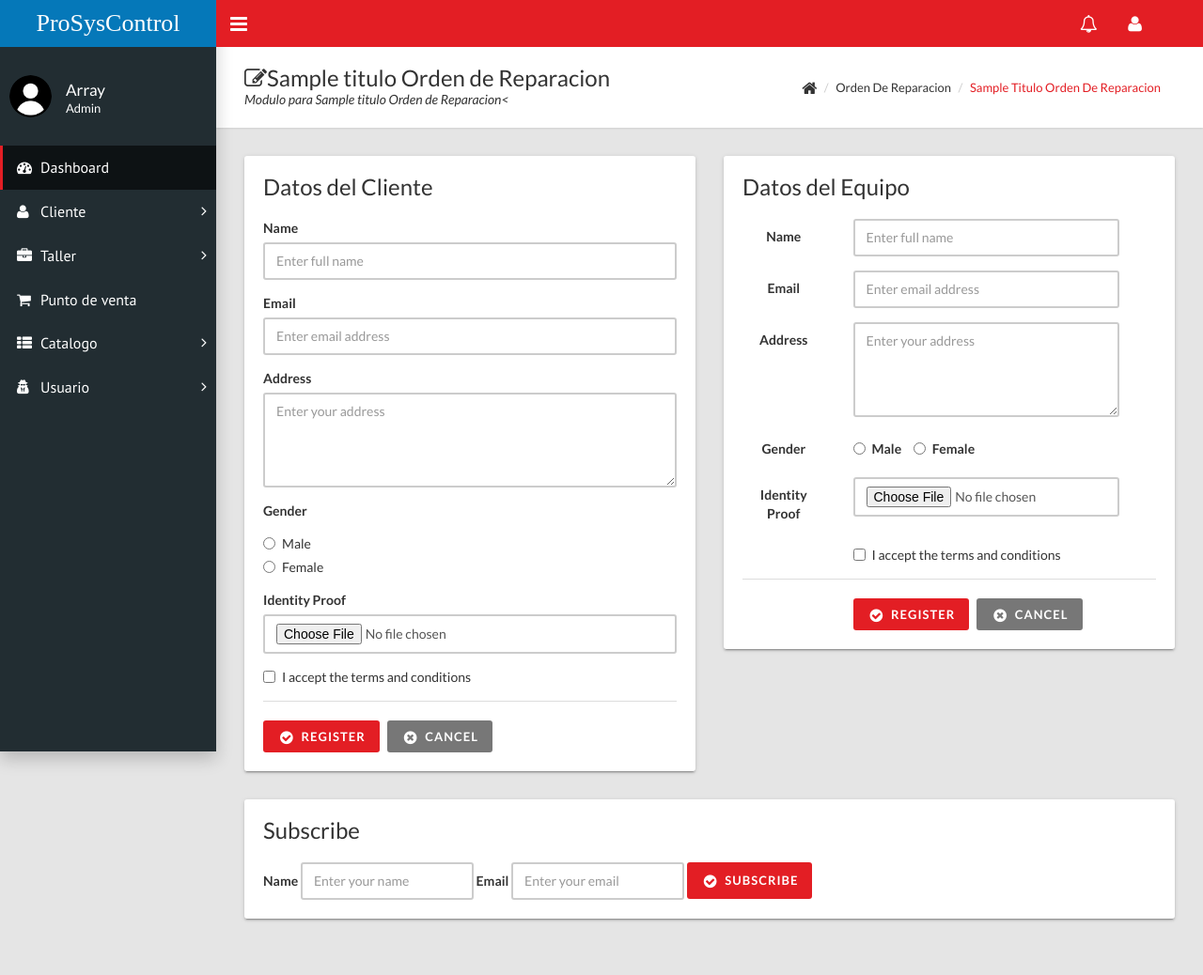
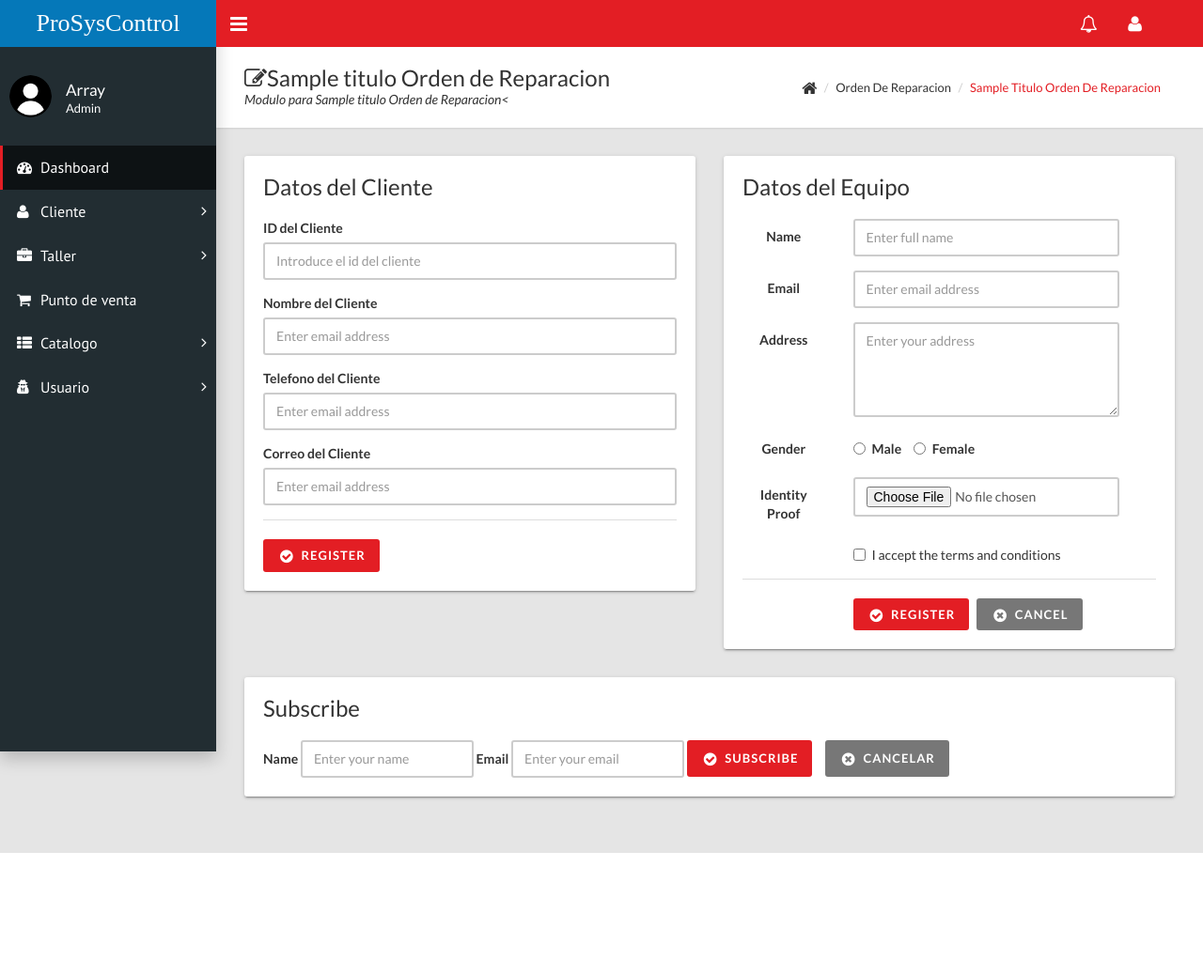
Before and after one commit to Byorsh/ProSysControlv2-2, a PHP site: template vistas/taller/acciones_Taller.php in a window 1280 px wide. Shown: the whole page at 94% size. After the commit the page ends 908 px from the top, so only its background shows below. Run offline with PHP 8.4, Linux system fonts and the light colour scheme; a user stored in the database is signed in; tables that the repository leaves empty hold one stand-in row (values such as "Sample post"); the template is opened without the code that fills it: most values are stand-ins (such as "Sample title", 1, 10 or a date in 2020).

Commit message:
Sigue en progreso taller, trabajando en acciones_taller

```diff
--- a/vistas/encabezado.php
+++ b/vistas/encabezado.php
@@ -80,7 +80,7 @@
               <ul class="treeview-menu">
                 <li><a href="?c=taller&a=FormCrear"><i class="fa fa-plus-square"></i> Agregar equipo al taller</a></li>
                 <li><a href="#"><i class="fa fa-plus-square"></i> Agregar servicio a domicilio</a></li>
-                <li><a href="#"><i class="fa fa-list"></i> Lista de equipos</a></li>
+                <li><a href="?c=taller"><i class="fa fa-list"></i> Lista de equipos</a></li>
                 <li><a href="#"><i class="fa fa-list"></i> Lista de servicios</a></li>
               </ul>
             </li>
--- a/vistas/taller/acciones_Taller.php
+++ b/vistas/taller/acciones_Taller.php
@@ -19,45 +19,26 @@
               <div class="card-body">
                 <form>
                   <div class="form-group">
-                    <label class="control-label">Name</label>
-                    <input class="form-control" type="text" placeholder="Enter full name">
+                    <label class="control-label">ID del Cliente</label>
+                    <input class="form-control" type="text" placeholder="Introduce el id del cliente">
                   </div>
                   <div class="form-group">
-                    <label class="control-label">Email</label>
+                    <label class="control-label">Nombre del Cliente</label>
                     <input class="form-control" type="email" placeholder="Enter email address">
                   </div>
                   <div class="form-group">
-                    <label class="control-label">Address</label>
-                    <textarea class="form-control" rows="4" placeholder="Enter your address"></textarea>
+                    <label class="control-label">Telefono del Cliente</label>
+                    <input class="form-control" type="email" placeholder="Enter email address">
                   </div>
                   <div class="form-group">
-                    <label class="control-label">Gender</label>
-                    <div class="radio">
-                      <label>
-                        <input type="radio" name="gender">Male
-                      </label>
-                    </div>
-                    <div class="radio">
-                      <label>
-                        <input type="radio" name="gender">Female
-                      </label>
-                    </div>
+                    <label class="control-label">Correo del Cliente</label>
+                    <input class="form-control" type="email" placeholder="Enter email address">
                   </div>
-                  <div class="form-group">
-                    <label class="control-label">Identity Proof</label>
-                    <input class="form-control" type="file">
-                  </div>
-                  <div class="form-group">
-                    <div class="checkbox">
-                      <label>
-                        <input type="checkbox">I accept the terms and conditions
-                      </label>
-                    </div>
-                  </div>
+
                 </form>
               </div>
               <div class="card-footer">
-                <button class="btn btn-primary icon-btn" type="button"><i class="fa fa-fw fa-lg fa-check-circle"></i>Register</button>&nbsp;&nbsp;&nbsp;<a class="btn btn-default icon-btn" href="#"><i class="fa fa-fw fa-lg fa-times-circle"></i>Cancel</a>
+                <button class="btn btn-primary icon-btn" type="button"><i class="fa fa-fw fa-lg fa-check-circle"></i>Register</button>&nbsp;&nbsp;&nbsp;
               </div>
             </div>
           </div>
@@ -141,6 +122,8 @@
                   </div>
                   <div class="form-group">
                     <button class="btn btn-primary icon-btn" type="button"><i class="fa fa-fw fa-lg fa-check-circle"></i>Subscribe</button>
+                    &nbsp;&nbsp;&nbsp;
+                    <a class="btn btn-default icon-btn" href="?c=taller"><i class="fa fa-fw fa-lg fa-times-circle"></i>Cancelar</a>
                   </div>
                 </form>
               </div>
```
Also changed, not shown: controladores/taller.controlador.php (+18 -16 lines), vistas/taller/index.php (+25 -27 lines).
